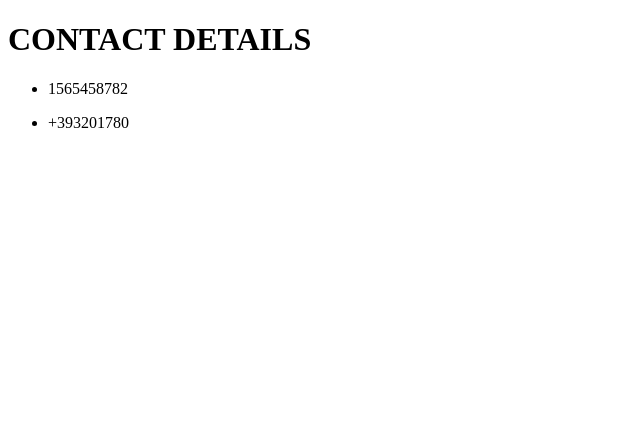
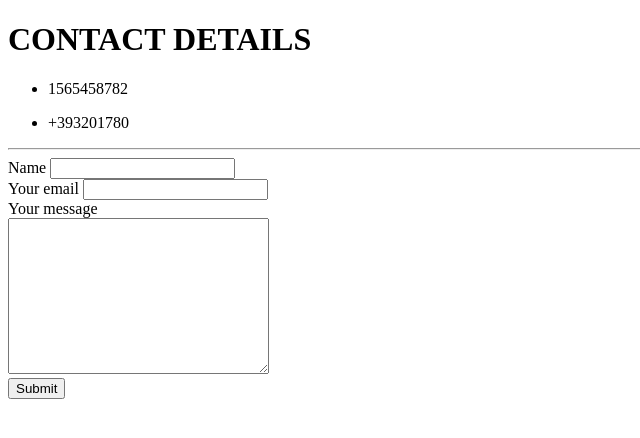
Before and after one commit to guidoporti/cv, a plain HTML site: page contactdetails.html in a window 1280 px wide. Shown: the whole page, without its empty margins (0-640 px from the left). Drawn offline with Linux system fonts and the light colour scheme.

Commit message:
Add files via upload

```diff
--- a/contactdetails.html
+++ b/contactdetails.html
@@ -10,5 +10,18 @@
       <li><p>1565458782</p></li>
       <li><p>+393201780</p></li>
     </ul>
+    <hr>
+    <form action="mailto:porticellaguido@gmail.com" method="post" enctype="text/plain">
+      <label>Name</label>
+      <input type="text" name="" value="">
+      <br>
+      <label>Your email</label>
+      <input type="email" name="" value="">
+      <br>
+      <label>Your message</label><br>
+      <textarea name="name" rows="10" cols="30"></textarea>
+      <br>
+      <input type="submit" name="">
+    </form>
   </body>
 </html>
```
